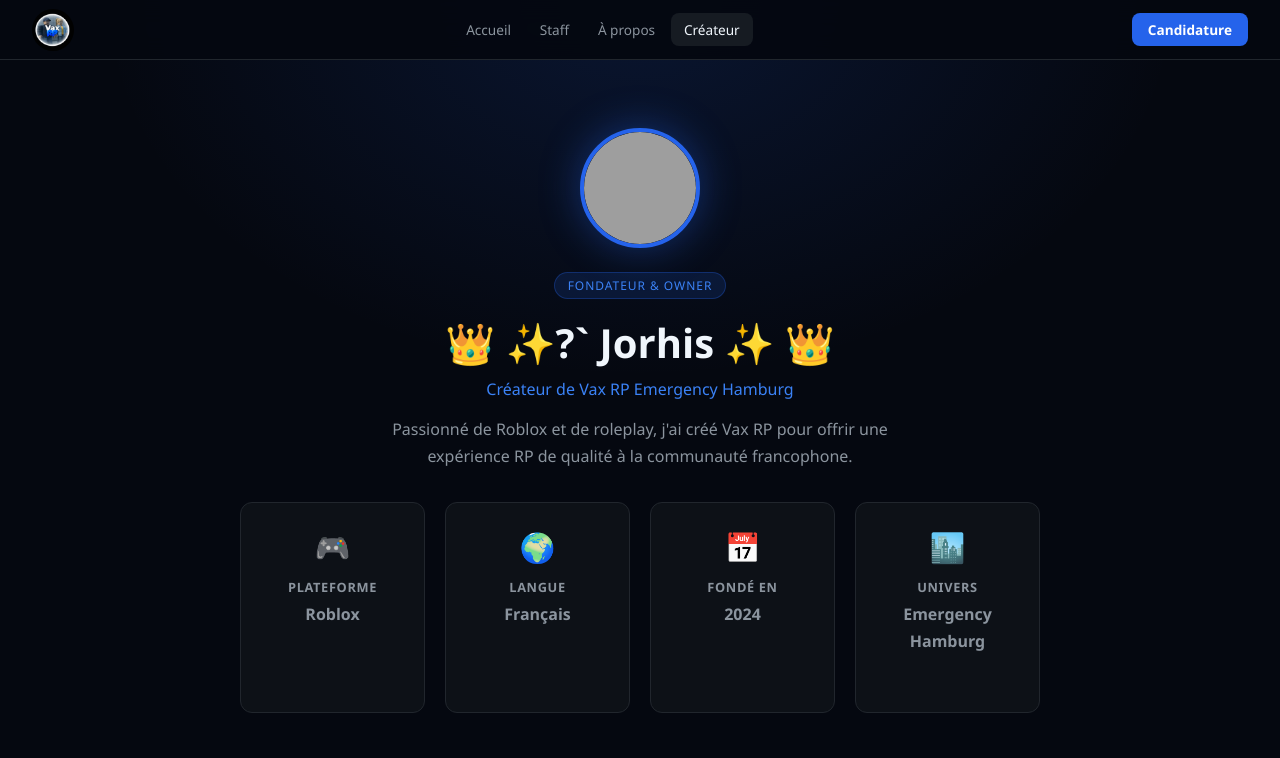
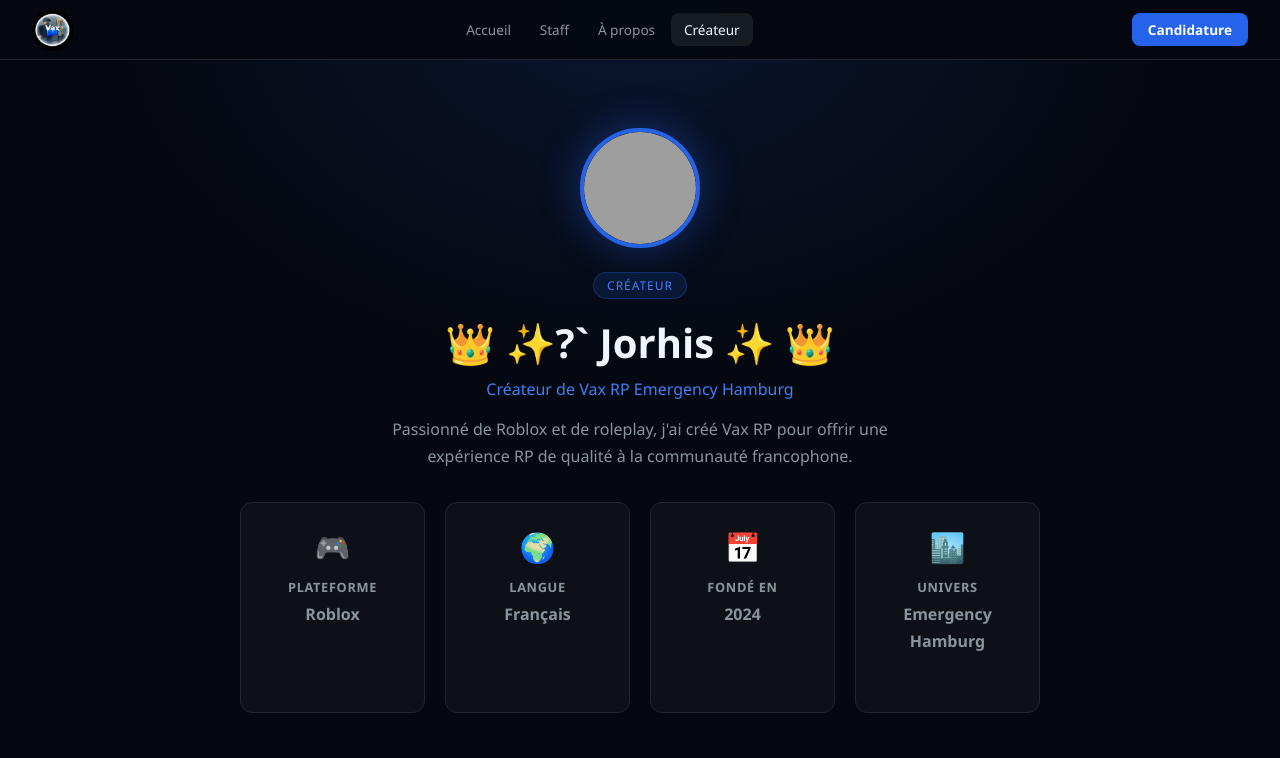
Before and after one commit to jorhisbigeard-cyber/VaxRPEH, a website: page creator.html in a window 1280 px wide. Shown: the top 758 px of the page. Drawn offline with Linux system fonts and the light colour scheme; no server answers; grey boxes are pictures that could not be loaded.

Commit message:
fix: badge Createur

```diff
--- a/creator.html
+++ b/creator.html
@@ -38,7 +38,7 @@
   <div class="creator-big-avatar">
     <img id="creator-avatar" src="https://cdn.discordapp.com/embed/avatars/0.png" alt="Jorhis" />
   </div>
-  <div class="section-tag" style="margin-bottom:1rem">Fondateur &amp; Owner</div>
+  <div class="section-tag" style="margin-bottom:1rem">Cr&#233;ateur</div>
   <h1>&#128081; &#10024;?` Jorhis &#10024; &#128081;</h1>
   <div class="tag">Cr&#233;ateur de Vax RP Emergency Hamburg</div>
   <p>Passionn&#233; de Roblox et de roleplay, j&#39;ai cr&#233;&#233; Vax RP pour offrir une exp&#233;rience RP de qualit&#233; &#224; la communaut&#233; francophone.</p>
```
